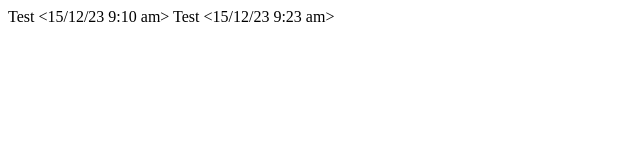
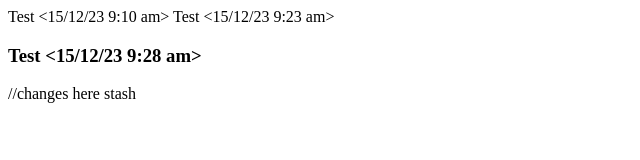
Before and after one commit to shathish-sudo/Github, a plain HTML site: page Index.html in a window 1280 px wide. Shown: the whole page, without its empty margins (0-640 px from the left). Drawn offline with Linux system fonts and the light colour scheme.

Commit message:
Changes in html file

```diff
--- a/Index.html
+++ b/Index.html
@@ -1,3 +1,5 @@
 Test <15/12/23 9:10 am>
 
 Test <15/12/23 9:23 am>
+
+<h3> Test <15/12/23 9:28 am> </h3> //changes here stash
```
